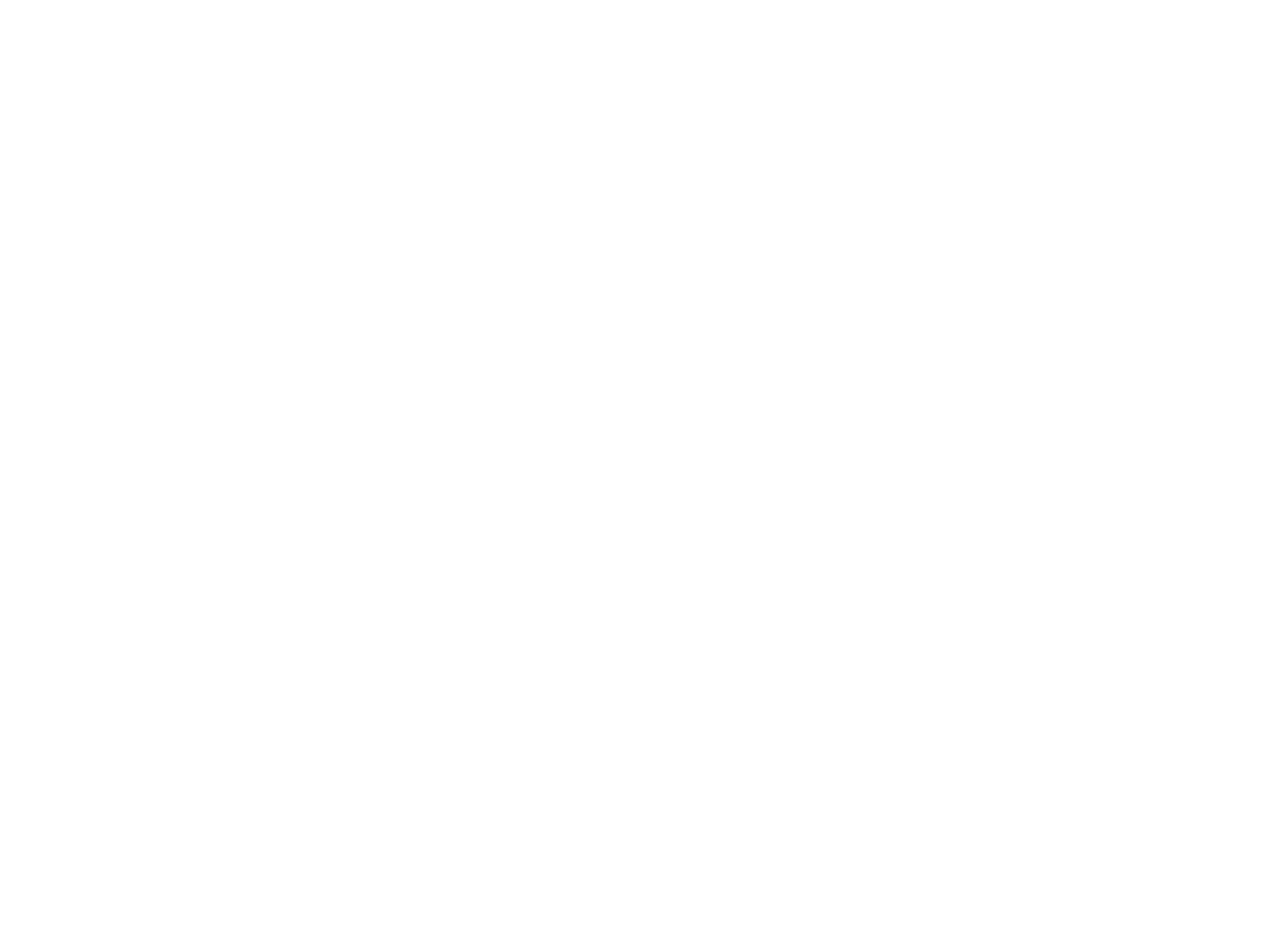
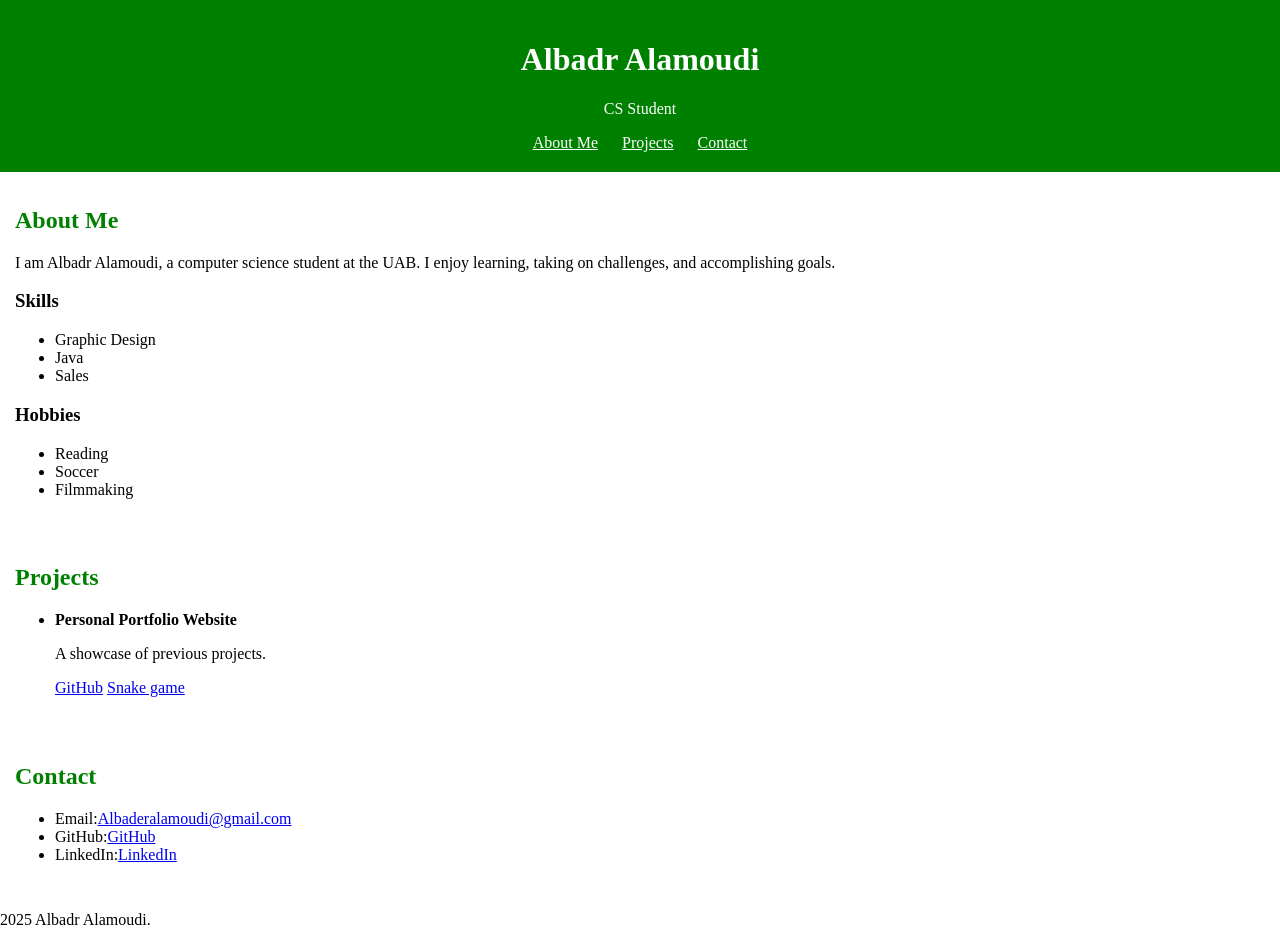
Before and after one commit to AlbadrAl/UAB-CS-221, a plain HTML site: page Lab2/index.html in a window 1280 px wide. Before the commit the page ends 800 px from the top, so only its background shows below. Drawn offline with Linux system fonts and the light colour scheme.

Commit message:
Add files via upload

```diff
--- a/Lab2/index.html
+++ b/Lab2/index.html
@@ -1,7 +1,88 @@
 <!DOCTYPE html>
-<html>
+<html lang="en">
 <head>
+    <meta charset="utf-8">
+    <meta name="viewport" content="width=device-width, initial-scale=1">
+    <title>My Portfolio</title>
+    <style>
+        body {
+            margin:0;
+            padding: 0;
+        }
+        header{
+            background: green;
+            color: white;
+            padding: 20px;
+            text-align: center; }
+        nav a {
+            color: white;
+            margin: 10px;}
+        section{
+            padding: 15px;
+        }
+        h2{
+            color: green;
+        }
+
+    </style>
 </head>
 <body>
+
+
+    <header>
+        <h1>Albadr Alamoudi
+
+        </h1>
+        <p>CS Student</p>
+        <nav>
+            <a href="#about">About Me</a>
+            <a href="#projects">Projects</a>
+            <a href="#contact">Contact</a>
+        </nav>
+    </header>
+    <section id="about">
+        <h2>About Me</h2>
+        <p>
+         I am Albadr Alamoudi, a computer science student at the UAB.
+         I enjoy learning, taking on challenges, and accomplishing goals.
+        </p>
+        <h3>Skills</h3>
+        <ul>
+            <li>Graphic Design</li>
+            <li>Java</li>
+            <li>Sales</li>
+        </ul>
+        <h3>Hobbies</h3>
+        <ul>
+            <li>Reading</li>
+            <li>Soccer</li>
+            <li>Filmmaking</li>
+        </ul>
+    </section>
+    <section
+    id="projects">
+        <h2>Projects</h2>
+    <ul>
+            <li>
+                <strong>Personal Portfolio Website</strong>
+                <p>A showcase of previous projects.</p>
+                <a href="https://github.com/AlbadrAl/Portfolio" target="_blank">GitHub</a>
+                <a href="https://github.com/AlbadrAl/Portfolio/blob/main/Snake.java"target="_blank">Snake game</a>
+            </li>
+        </ul>
+    </section>
+
+    <section id="contact">
+        <h2>Contact</h2>
+        <ul>
+            <li>Email:<a href="mailto:Albaderalamoudi@gmail.com">Albaderalamoudi@gmail.com</a></li>
+            <li>GitHub:<a href="https://github.com/AlbadrAl" target="_blank">GitHub</a></li>
+            <li>LinkedIn:<a href="https://www.linkedin.com/in/albadr-alamoudi/" target="_blank">LinkedIn</a></li>
+        </ul>
+    </section>
+    <footer>
+        <p>2025 Albadr Alamoudi.</p>
+    </footer>
+
 </body>
 </html>
```
